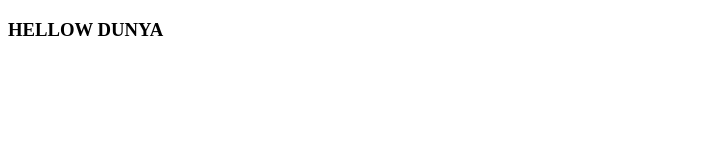
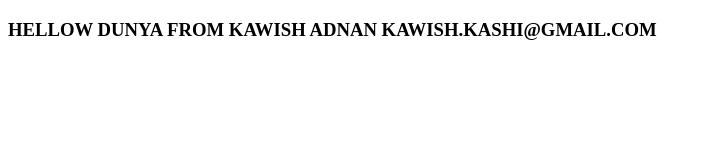
Before and after one commit to kawishAdnan/sample1, a plain HTML site: page index.html in a window 1280 px wide. Shown: the whole page, without its empty margins (0-709 px from the left). Drawn offline with Linux system fonts and the light colour scheme.

Commit message:
add own email link

```diff
--- a/index.html
+++ b/index.html
@@ -6,7 +6,7 @@
     <title>Document</title>
 </head>
 <body>
-    <h3>HELLOW DUNYA</h3>
+    <h3>HELLOW DUNYA FROM KAWISH ADNAN KAWISH.KASHI@GMAIL.COM</h3>
 
 </body>
 </html>
```
